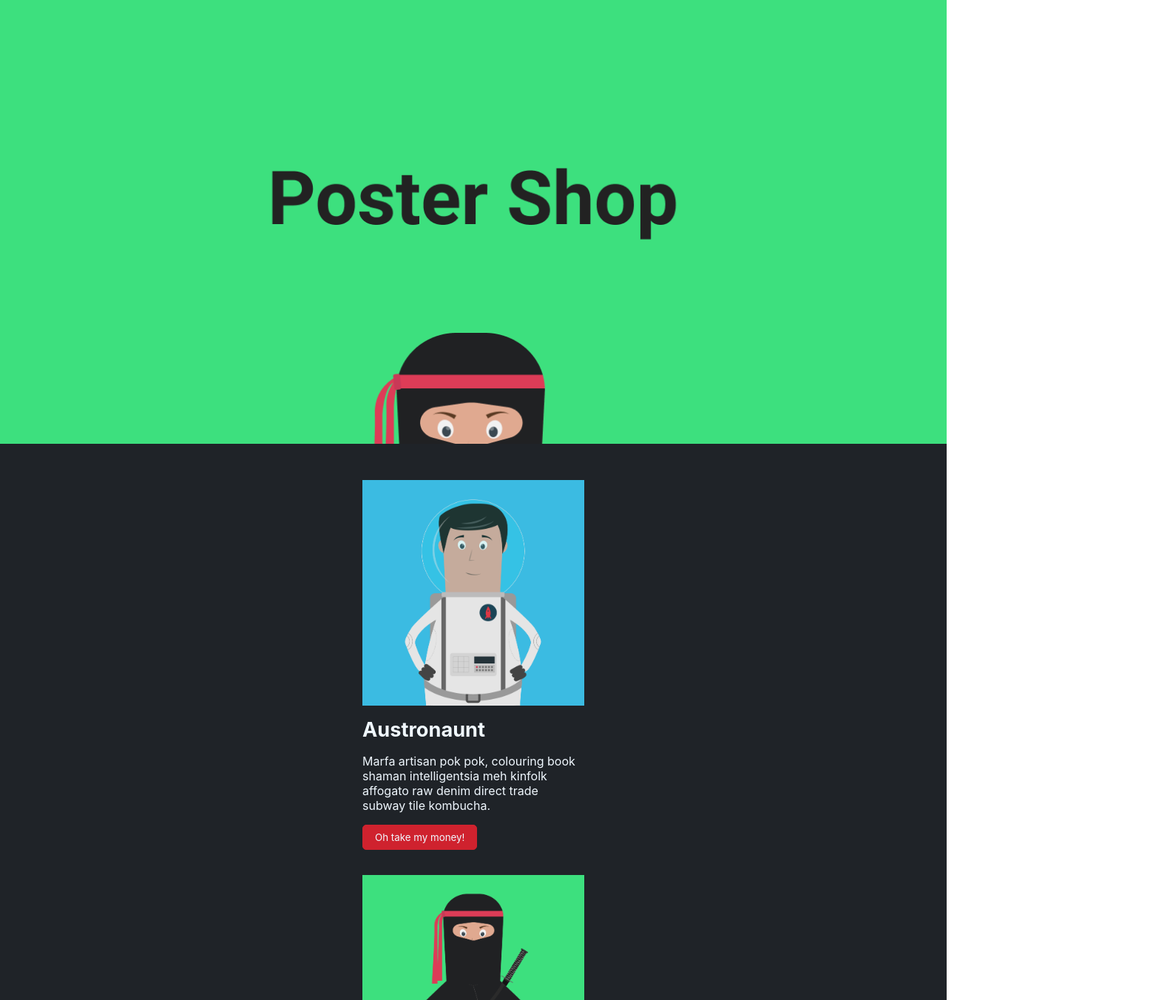
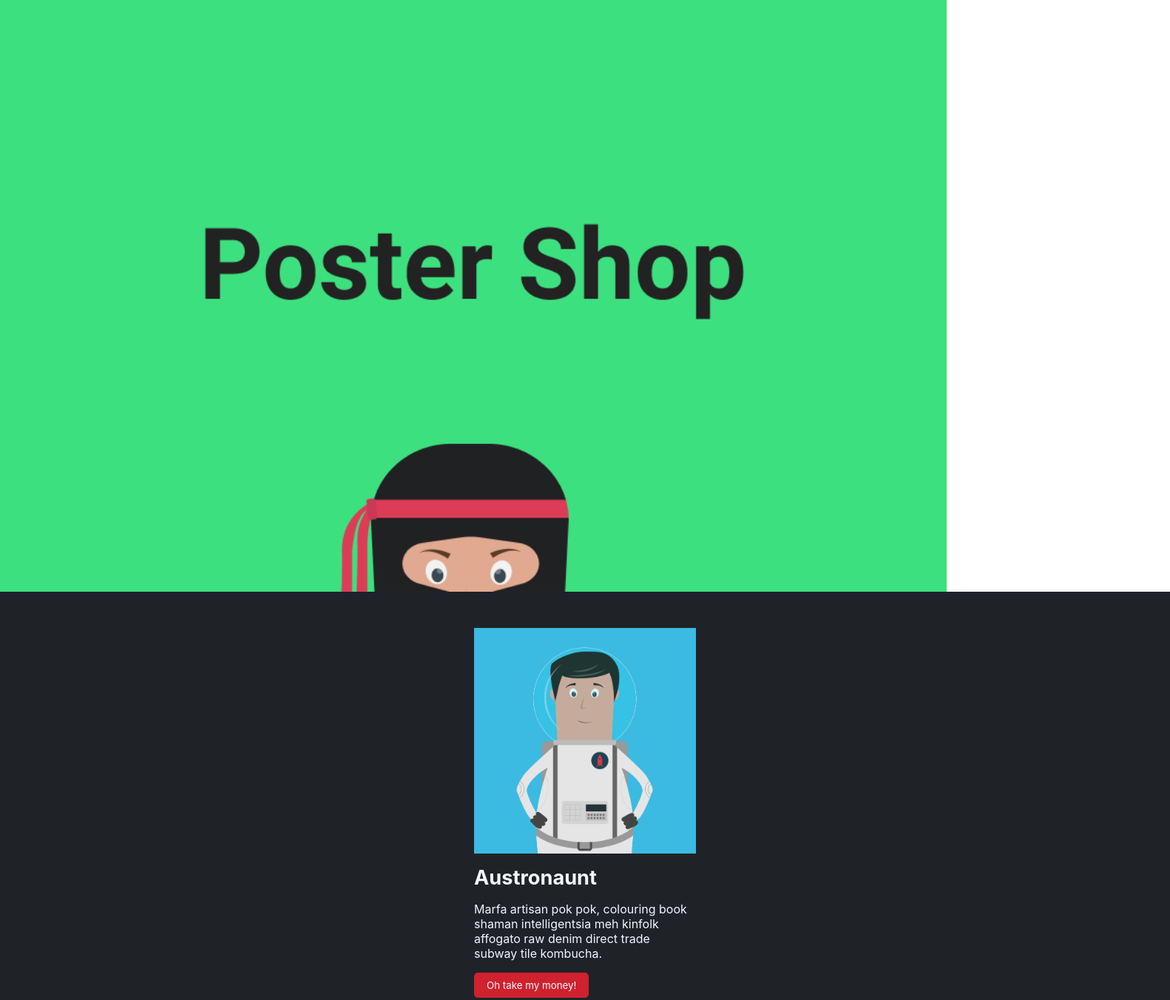
Before and after one commit to 20IanHarris24/Postershop, a plain HTML site: page index.html in a window 1280 px wide. Shown: the top 1352 px of the page at 74% size, 1582 px wide, since content can reach past the window. Drawn offline with nearby package versions, Linux system fonts and the light colour scheme.

Commit message:
updates to CSS file

```diff
--- a/index.css
+++ b/index.css
@@ -10,7 +10,7 @@
     display:flex;
     flex-direction: column;
     justify-items: center;
-    height:75vh;
+    height:100vh;
 
 }
 
@@ -27,10 +27,9 @@
 
     align-content: center;
     background-color: #1f2328;
-    /* background-size: cover; */
+    background-size: cover;
     display:flex;
     /* flex-direction: column; */
-    /* margin-top: 3rem; */
     height: 175vh;
 }
 
@@ -39,13 +38,14 @@
     background-color: #1f2328;
     display:flex;
     flex-wrap: wrap;
-    flex: 1;
+    flex: 5;
 
 
     gap:2rem;
-    /* padding-bottom: 7rem; */
-    padding-left: 30rem;
-    padding-right: 30rem;
+    /* margin-left: 10rem;
+    margin-right: 10rem; */
+    padding-left: 40rem;
+    padding-right: 40rem;
     padding-top: 3rem;
     justify-content:center;
 }
```
Also changed, not shown: index.html (+1 -1 lines).
